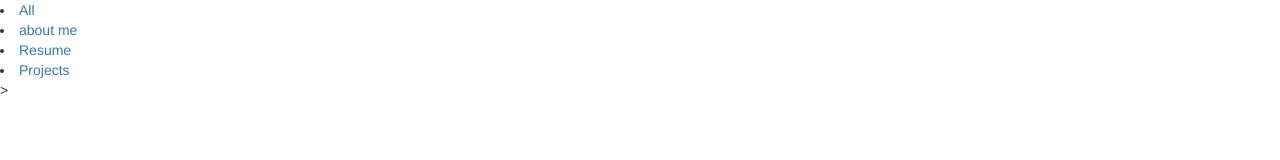
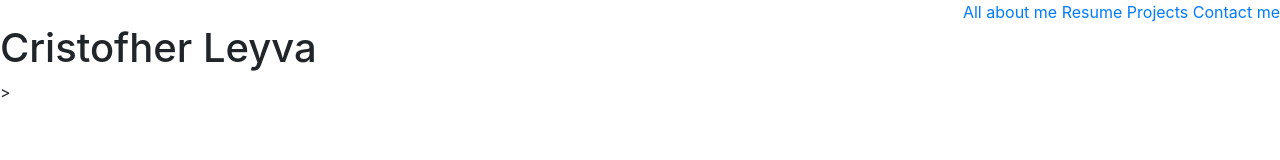
Before and after one commit to Cristofleyv/Cristofleyv.github.io, a plain HTML site: page index.html in a window 1280 px wide. Drawn offline with nearby package versions, Linux system fonts and the light colour scheme.

Commit message:
new header and text aliighnmente

```diff
--- a/index.css
+++ b/index.css
@@ -0,0 +1,6 @@
+div {
+text-align: right;
+}
+h1 {
+    text-align-last: start;
+}
--- a/index.html
+++ b/index.html
@@ -5,25 +5,24 @@
 
 <meta charset="utf-8">
 <title>Cristofher Leyva</title>
-<link rel="stylesheet" href="https://maxcdn.bootstrapcdn.com/bootstrap/3.3.7/css/bootstrap.min.css" integrity="sha384-BVYiiSIFeK1dGmJRAkycuHAHRg32OmUcww7on3RYdg4Va+PmSTsz/K68vbdEjh4u" crossorigin="anonymous">
+<link rel="stylesheet" href="https://stackpath.bootstrapcdn.com/bootstrap/4.1.3/css/bootstrap.min.css" integrity="sha384-MCw98/SFnGE8fJT3GXwEOngsV7Zt27NXFoaoApmYm81iuXoPkFOJwJ8ERdknLPMO" crossorigin="anonymous">
 <link rel="stylesheet" href="index.css" type="text/css" />
-</ul>
-<li>
+<div>
 <a <link rel="stylesheet" href="index.html" type="text/css" />All</a>
-</li>
-<li>
 <a <link rel="stylesheet" href="aboutme.html" type="text/css" />about me</a>
-</li>
-<li>
 <a <link rel="stylesheet" href="resume.html" type="text/css" />Resume</a>
-</li>
-<li>
 <a <link rel="stylesheet" href="Projects.html" type="text/css" />Projects</a>
-</li>
+<a <link rel="stylesheet" href="contact.html" type="text/css" />Contact me </a>
+</div>
+<h1>Cristofher Leyva </h1>
 
-<a></a>
-</ul>
-</head
+
+
+
+
+
+
+</head>
 
 <body>
 >
```
